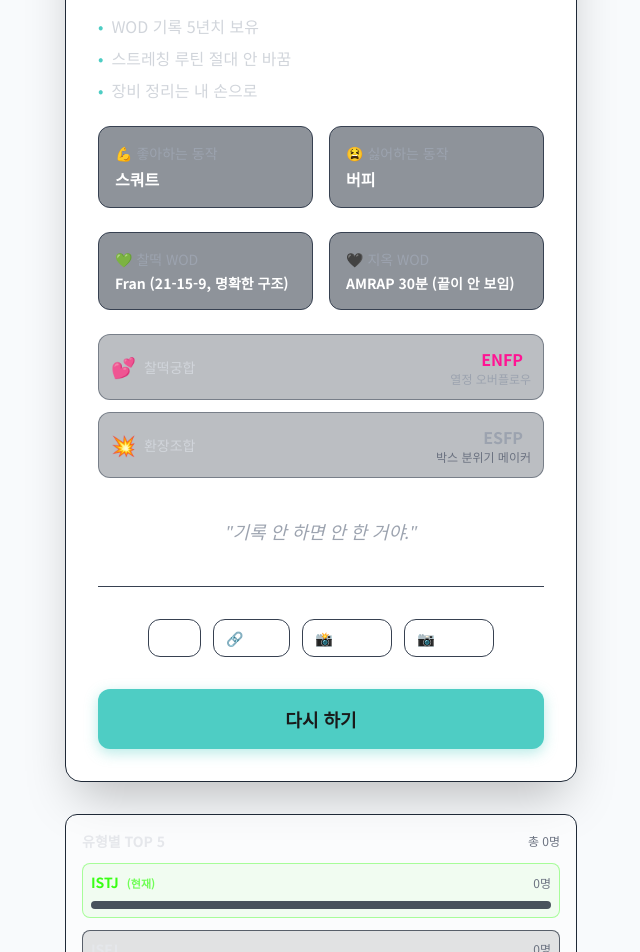
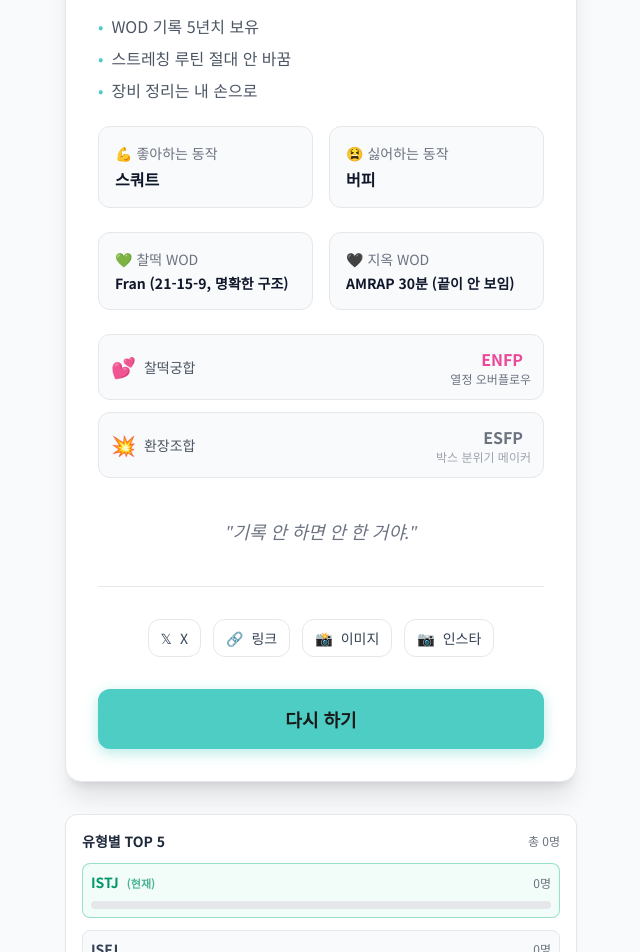
Before and after one commit to mroreeyo/crossfit-mbti, a Next.js app: page /result/ISTJ in a window 1280 px wide. Shown: the part 640-1592 px from the top of the page, without its empty margins (319-959 px from the left). Built offline with nearby package versions, Linux system fonts and the light colour scheme; no server answers; the database is empty.

Commit message:
feat: convert result and utility components to light theme
Ultraworked with [Sisyphus](https://github.com/code-yeongyu/oh-my-opencode)

Co-authored-by: Sisyphus <clio-agent@sisyphuslabs.ai>

```diff
--- a/src/components/ResultCard.tsx
+++ b/src/components/ResultCard.tsx
@@ -62,7 +62,7 @@ const ResultCard: React.FC<ResultCardProps> = ({ result }) => {
 
   return (
     <motion.div
-      className="w-full max-w-lg mx-auto bg-dark-card rounded-2xl shadow-2xl overflow-hidden border border-gray-800"
+      className="w-full max-w-lg mx-auto bg-white rounded-2xl shadow-xl overflow-hidden border border-gray-200"
       variants={containerVariants}
       initial="hidden"
       animate="visible"
@@ -72,7 +72,7 @@ const ResultCard: React.FC<ResultCardProps> = ({ result }) => {
 
         {/* Header */}
         <div className="space-y-2">
-          <motion.h2 variants={itemVariants} className="text-lg text-gray-400 font-medium">나의 크로스핏 MBTI는...</motion.h2>
+          <motion.h2 variants={itemVariants} className="text-lg text-gray-500 font-medium">나의 크로스핏 MBTI는...</motion.h2>
           <motion.div variants={itemVariants} className="w-48 h-48 md:w-56 md:h-56 relative mx-auto my-4">
             <motion.div
               animate={{ y: [0, -10, 0] }}
@@ -95,24 +95,24 @@ const ResultCard: React.FC<ResultCardProps> = ({ result }) => {
           >
             {result.type}
           </motion.h1>
-          <motion.div variants={itemVariants} className="text-2xl font-semibold text-white">
+          <motion.div variants={itemVariants} className="text-2xl font-semibold text-slate-900">
             &quot;{result.nickname}&quot;
           </motion.div>
         </div>
 
         {/* Description */}
-        <motion.p variants={itemVariants} className="text-gray-300 leading-relaxed">
+        <motion.p variants={itemVariants} className="text-gray-600 leading-relaxed">
           {result.description}
         </motion.p>
 
-        <motion.div variants={itemVariants} className="w-full h-px bg-gray-700 my-4" />
+        <motion.div variants={itemVariants} className="w-full h-px bg-gray-200 my-4" />
 
         {/* Traits */}
         <motion.div variants={itemVariants} className="w-full text-left space-y-3">
-          <h3 className="text-lg font-semibold text-white mb-2">📌 특징</h3>
+          <h3 className="text-lg font-semibold text-slate-900 mb-2">📌 특징</h3>
           <ul className="space-y-2">
             {result.traits.map((trait, index) => (
-              <li key={index} className="flex items-start text-gray-300">
+              <li key={index} className="flex items-start text-gray-600">
                 <span className="mr-2" style={{ color: result.color }}>•</span>
                 {trait}
               </li>
@@ -122,71 +122,71 @@ const ResultCard: React.FC<ResultCardProps> = ({ result }) => {
 
         {/* Moves */}
         <motion.div variants={itemVariants} className="w-full grid grid-cols-2 gap-4 text-left">
-          <div className="bg-gray-800/50 p-4 rounded-xl border border-gray-700">
-            <div className="text-sm text-gray-400 mb-1">💪 좋아하는 동작</div>
-            <div className="font-semibold text-white">{result.bestMove}</div>
+          <div className="bg-gray-50 p-4 rounded-xl border border-gray-200">
+            <div className="text-sm text-gray-500 mb-1">💪 좋아하는 동작</div>
+            <div className="font-semibold text-slate-900">{result.bestMove}</div>
           </div>
-          <div className="bg-gray-800/50 p-4 rounded-xl border border-gray-700">
-            <div className="text-sm text-gray-400 mb-1">😫 싫어하는 동작</div>
-            <div className="font-semibold text-white">{result.worstMove}</div>
+          <div className="bg-gray-50 p-4 rounded-xl border border-gray-200">
+            <div className="text-sm text-gray-500 mb-1">😫 싫어하는 동작</div>
+            <div className="font-semibold text-slate-900">{result.worstMove}</div>
           </div>
         </motion.div>
 
         {/* WODs */}
         <motion.div variants={itemVariants} className="w-full grid grid-cols-2 gap-4 text-left">
-          <div className="bg-gray-800/50 p-4 rounded-xl border border-gray-700">
-            <div className="text-sm text-gray-400 mb-1">💚 찰떡 WOD</div>
-            <div className="font-semibold text-white text-sm">{result.bestWOD}</div>
+          <div className="bg-gray-50 p-4 rounded-xl border border-gray-200">
+            <div className="text-sm text-gray-500 mb-1">💚 찰떡 WOD</div>
+            <div className="font-semibold text-slate-900 text-sm">{result.bestWOD}</div>
           </div>
-          <div className="bg-gray-800/50 p-4 rounded-xl border border-gray-700">
-            <div className="text-sm text-gray-400 mb-1">🖤 지옥 WOD</div>
-            <div className="font-semibold text-white text-sm">{result.worstWOD}</div>
+          <div className="bg-gray-50 p-4 rounded-xl border border-gray-200">
+            <div className="text-sm text-gray-500 mb-1">🖤 지옥 WOD</div>
+            <div className="font-semibold text-slate-900 text-sm">{result.worstWOD}</div>
           </div>
         </motion.div>
 
         {/* Bonus Answer */}
         {bonusText && (
           <motion.div variants={itemVariants} className="w-full">
-            <div className="bg-gray-800/30 p-4 rounded-xl border border-gray-700/50 text-left">
-              <div className="text-sm text-gray-400 mb-1">🚫 절대 안 하고 싶은 WOD</div>
-              <div className="font-semibold text-white">{bonusText}</div>
+            <div className="bg-gray-50 p-4 rounded-xl border border-gray-200 text-left">
+              <div className="text-sm text-gray-500 mb-1">🚫 절대 안 하고 싶은 WOD</div>
+              <div className="font-semibold text-slate-900">{bonusText}</div>
             </div>
           </motion.div>
         )}
 
         {/* Matches */}
         <motion.div variants={itemVariants} className="w-full space-y-3">
-          <div className="flex items-center justify-between bg-gray-800/30 p-3 rounded-xl border border-gray-700/50">
+          <div className="flex items-center justify-between bg-gray-50 p-3 rounded-xl border border-gray-200">
             <div className="flex items-center gap-2">
               <span className="text-xl">💕</span>
-              <span className="text-sm text-gray-300">찰떡궁합</span>
+              <span className="text-sm text-gray-600">찰떡궁합</span>
             </div>
             <div className="text-right">
-              <span className="font-bold text-neon-pink mr-2">{result.bestMatch}</span>
-              <span className="text-xs text-gray-400 block">{bestMatchResult?.nickname}</span>
+              <span className="font-bold text-pink-500 mr-2">{result.bestMatch}</span>
+              <span className="text-xs text-gray-500 block">{bestMatchResult?.nickname}</span>
             </div>
           </div>
 
-          <div className="flex items-center justify-between bg-gray-800/30 p-3 rounded-xl border border-gray-700/50">
+          <div className="flex items-center justify-between bg-gray-50 p-3 rounded-xl border border-gray-200">
             <div className="flex items-center gap-2">
               <span className="text-xl">💥</span>
-              <span className="text-sm text-gray-300">환장조합</span>
+              <span className="text-sm text-gray-600">환장조합</span>
             </div>
             <div className="text-right">
-              <span className="font-bold text-gray-400 mr-2">{result.worstMatch}</span>
-              <span className="text-xs text-gray-500 block">{worstMatchResult?.nickname}</span>
+              <span className="font-bold text-gray-500 mr-2">{result.worstMatch}</span>
+              <span className="text-xs text-gray-400 block">{worstMatchResult?.nickname}</span>
             </div>
           </div>
         </motion.div>
 
         {/* Quote */}
         <motion.div variants={itemVariants} className="w-full py-4">
-          <p className="text-lg italic font-serif text-gray-400">
+          <p className="text-lg italic font-serif text-gray-500">
             {result.quote}
           </p>
         </motion.div>
 
-        <motion.div variants={itemVariants} className="w-full h-px bg-gray-700 my-2" />
+        <motion.div variants={itemVariants} className="w-full h-px bg-gray-200 my-2" />
 
         {/* Share Placeholder (Task 8) */}
         <motion.div variants={itemVariants} className="w-full py-2">
--- a/src/components/ShareButtons.tsx
+++ b/src/components/ShareButtons.tsx
@@ -130,7 +130,7 @@ const ShareButtons: React.FC<ShareButtonsProps> = ({ type, nickname, resultCardR
           <button
             type="button"
             onClick={handleShareToKakao}
-            className="flex items-center gap-2 rounded-xl border border-gray-700 bg-dark-card px-3 py-2 text-sm text-white transition hover:border-gray-500 hover:bg-gray-800/40"
+            className="flex items-center gap-2 rounded-xl border border-gray-200 bg-white px-3 py-2 text-sm text-slate-700 transition hover:border-gray-400 hover:bg-gray-50"
           >
             <span aria-hidden>💬</span>
             <span>카카오톡</span>
@@ -140,7 +140,7 @@ const ShareButtons: React.FC<ShareButtonsProps> = ({ type, nickname, resultCardR
         <button
           type="button"
           onClick={handleShareToX}
-          className="flex items-center gap-2 rounded-xl border border-gray-700 bg-dark-card px-3 py-2 text-sm text-white transition hover:border-gray-500 hover:bg-gray-800/40"
+          className="flex items-center gap-2 rounded-xl border border-gray-200 bg-white px-3 py-2 text-sm text-slate-700 transition hover:border-gray-400 hover:bg-gray-50"
         >
           <span aria-hidden>𝕏</span>
           <span>X</span>
@@ -149,7 +149,7 @@ const ShareButtons: React.FC<ShareButtonsProps> = ({ type, nickname, resultCardR
         <button
           type="button"
           onClick={handleCopyLink}
-          className="flex items-center gap-2 rounded-xl border border-gray-700 bg-dark-card px-3 py-2 text-sm text-white transition hover:border-gray-500 hover:bg-gray-800/40"
+          className="flex items-center gap-2 rounded-xl border border-gray-200 bg-white px-3 py-2 text-sm text-slate-700 transition hover:border-gray-400 hover:bg-gray-50"
         >
           <span aria-hidden>🔗</span>
           <span>링크</span>
@@ -158,7 +158,7 @@ const ShareButtons: React.FC<ShareButtonsProps> = ({ type, nickname, resultCardR
         <button
           type="button"
           onClick={handleSaveImage}
-          className="flex items-center gap-2 rounded-xl border border-gray-700 bg-dark-card px-3 py-2 text-sm text-white transition hover:border-gray-500 hover:bg-gray-800/40"
+          className="flex items-center gap-2 rounded-xl border border-gray-200 bg-white px-3 py-2 text-sm text-slate-700 transition hover:border-gray-400 hover:bg-gray-50"
         >
           <span aria-hidden>📸</span>
           <span>이미지</span>
@@ -167,7 +167,7 @@ const ShareButtons: React.FC<ShareButtonsProps> = ({ type, nickname, resultCardR
         <button
           type="button"
           onClick={handleInstagram}
-          className="flex items-center gap-2 rounded-xl border border-gray-700 bg-dark-card px-3 py-2 text-sm text-white transition hover:border-gray-500 hover:bg-gray-800/40"
+          className="flex items-center gap-2 rounded-xl border border-gray-200 bg-white px-3 py-2 text-sm text-slate-700 transition hover:border-gray-400 hover:bg-gray-50"
         >
           <span aria-hidden>📷</span>
           <span>인스타</span>
--- a/src/components/Toast.tsx
+++ b/src/components/Toast.tsx
@@ -26,7 +26,7 @@ const Toast: React.FC<ToastProps> = ({ message, isVisible, onClose }) => {
           transition={{ duration: 0.18 }}
           className="fixed bottom-6 left-1/2 z-50 -translate-x-1/2 px-4"
         >
-          <div className="max-w-[92vw] rounded-xl border border-neon-green/60 bg-black/80 px-4 py-3 text-sm text-white shadow-[0_0_0_1px_rgba(57,255,20,0.12),0_12px_40px_rgba(0,0,0,0.55)] backdrop-blur">
+          <div className="max-w-[92vw] rounded-xl border border-emerald-500/60 bg-white/90 px-4 py-3 text-sm text-slate-900 shadow-[0_0_0_1px_rgba(16,185,129,0.12),0_12px_40px_rgba(0,0,0,0.15)] backdrop-blur">
             {message}
           </div>
         </motion.div>
--- a/src/components/TypeStats.tsx
+++ b/src/components/TypeStats.tsx
@@ -63,9 +63,9 @@ const TypeStats: React.FC<TypeStatsProps> = ({ currentType }) => {
   }, [top5]);
 
   return (
-    <section className="w-full max-w-lg mt-8 p-4 bg-dark-card/50 rounded-xl border border-gray-800">
+    <section className="w-full max-w-lg mt-8 p-4 bg-white rounded-xl border border-gray-200 shadow-sm">
       <div className="flex items-center justify-between mb-3">
-        <h3 className="text-sm font-semibold text-gray-200">유형별 TOP 5</h3>
+        <h3 className="text-sm font-semibold text-slate-800">유형별 TOP 5</h3>
         <div className="text-xs text-gray-500">
           총 {stats?.totalParticipants?.toLocaleString?.() ?? FALLBACK_TOTAL.toLocaleString()}명
         </div>
@@ -73,11 +73,11 @@ const TypeStats: React.FC<TypeStatsProps> = ({ currentType }) => {
 
       {isLoading ? (
         <div className="space-y-3">
-          <div className="h-3 rounded bg-gray-800/70 animate-pulse" />
-          <div className="h-3 rounded bg-gray-800/70 animate-pulse" />
-          <div className="h-3 rounded bg-gray-800/70 animate-pulse" />
-          <div className="h-3 rounded bg-gray-800/70 animate-pulse" />
-          <div className="h-3 rounded bg-gray-800/70 animate-pulse" />
+          <div className="h-3 rounded bg-gray-200 animate-pulse" />
+          <div className="h-3 rounded bg-gray-200 animate-pulse" />
+          <div className="h-3 rounded bg-gray-200 animate-pulse" />
+          <div className="h-3 rounded bg-gray-200 animate-pulse" />
+          <div className="h-3 rounded bg-gray-200 animate-pulse" />
         </div>
       ) : top5.length === 0 ? (
         <div className="text-center text-sm text-gray-500 py-4">통계를 불러올 수 없어요.</div>
@@ -92,21 +92,21 @@ const TypeStats: React.FC<TypeStatsProps> = ({ currentType }) => {
                 key={item.type}
                 className={
                   isCurrent
-                    ? 'rounded-lg border border-neon-green/40 bg-neon-green/5 p-2'
-                    : 'rounded-lg border border-gray-800/70 bg-black/10 p-2'
+                    ? 'rounded-lg border border-emerald-500/40 bg-emerald-500/5 p-2'
+                    : 'rounded-lg border border-gray-200 bg-gray-50 p-2'
                 }
               >
                 <div className="flex items-center justify-between mb-2">
-                  <div className={isCurrent ? 'text-sm font-bold text-neon-green' : 'text-sm font-semibold text-gray-200'}>
+                  <div className={isCurrent ? 'text-sm font-bold text-emerald-600' : 'text-sm font-semibold text-slate-700'}>
                     {item.type}
-                    {isCurrent ? <span className="ml-2 text-[11px] text-neon-green/70">(현재)</span> : null}
+                    {isCurrent ? <span className="ml-2 text-[11px] text-emerald-600/70">(현재)</span> : null}
                   </div>
                   <div className="text-xs text-gray-500">{item.count.toLocaleString()}명</div>
                 </div>
 
-                <div className="h-2 w-full rounded bg-gray-800/80 overflow-hidden">
+                <div className="h-2 w-full rounded bg-gray-200 overflow-hidden">
                   <div
-                    className={isCurrent ? 'h-full rounded bg-neon-green' : 'h-full rounded bg-gray-500/60'}
+                    className={isCurrent ? 'h-full rounded bg-emerald-500' : 'h-full rounded bg-gray-400'}
                     style={{ width: `${widthPct}%` }}
                   />
                 </div>
```
Also changed, not shown: src/app/api/og/route.tsx (+6 -6 lines).
